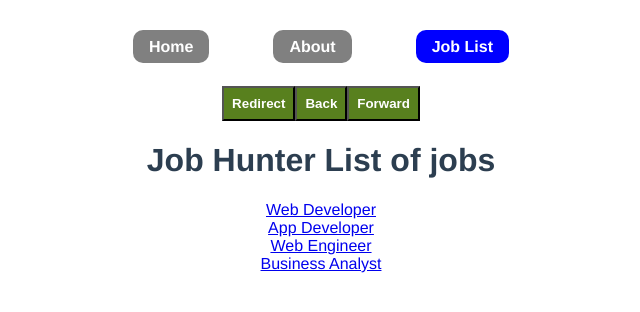
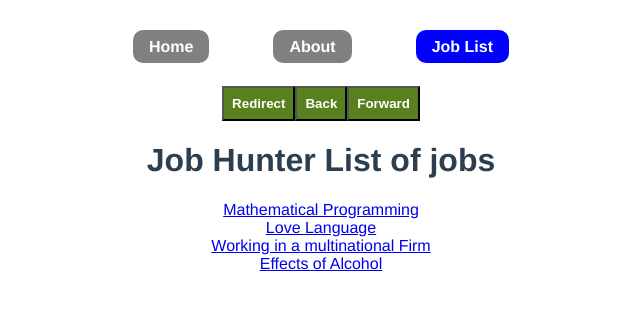
Before and after one commit to kiboma2021/job-hunter-vue, a Vue app: page /jobs in a window 1280 px wide. Shown: the top 312 px of the page, without its empty margins (319-959 px from the left). Built offline with nearby package versions, Linux system fonts and the light colour scheme; data requests are answered from the project's data file.

Commit message:
Fetch API

```diff
--- a/src/views/jobs/JobView.vue
+++ b/src/views/jobs/JobView.vue
@@ -11,15 +11,15 @@
 export default {
   data() {
     return {
-      jobs: [
-        {title: "Web Developer", description: "Develop websites and maintain existing applications", id: 1},
-        {title: "App Developer", description: "Develop websites and maintain existing applications", id: 2},
-        {title: "Web Engineer", description: "Develop websites and maintain existing applications", id: 3},
-        {title: "Business Analyst", description: "Develop websites and maintain existing applications", id: 4},
-      ]
+      jobs: []
     }
-  }
-
+  },
+  mounted() {
+    fetch('http://localhost:3000/jobs')
+    .then(res => res.json())
+    .then(data => this.jobs = data)
+    .catch(err => console.log(err.message))
+  },
 }
 </script>
 
```
